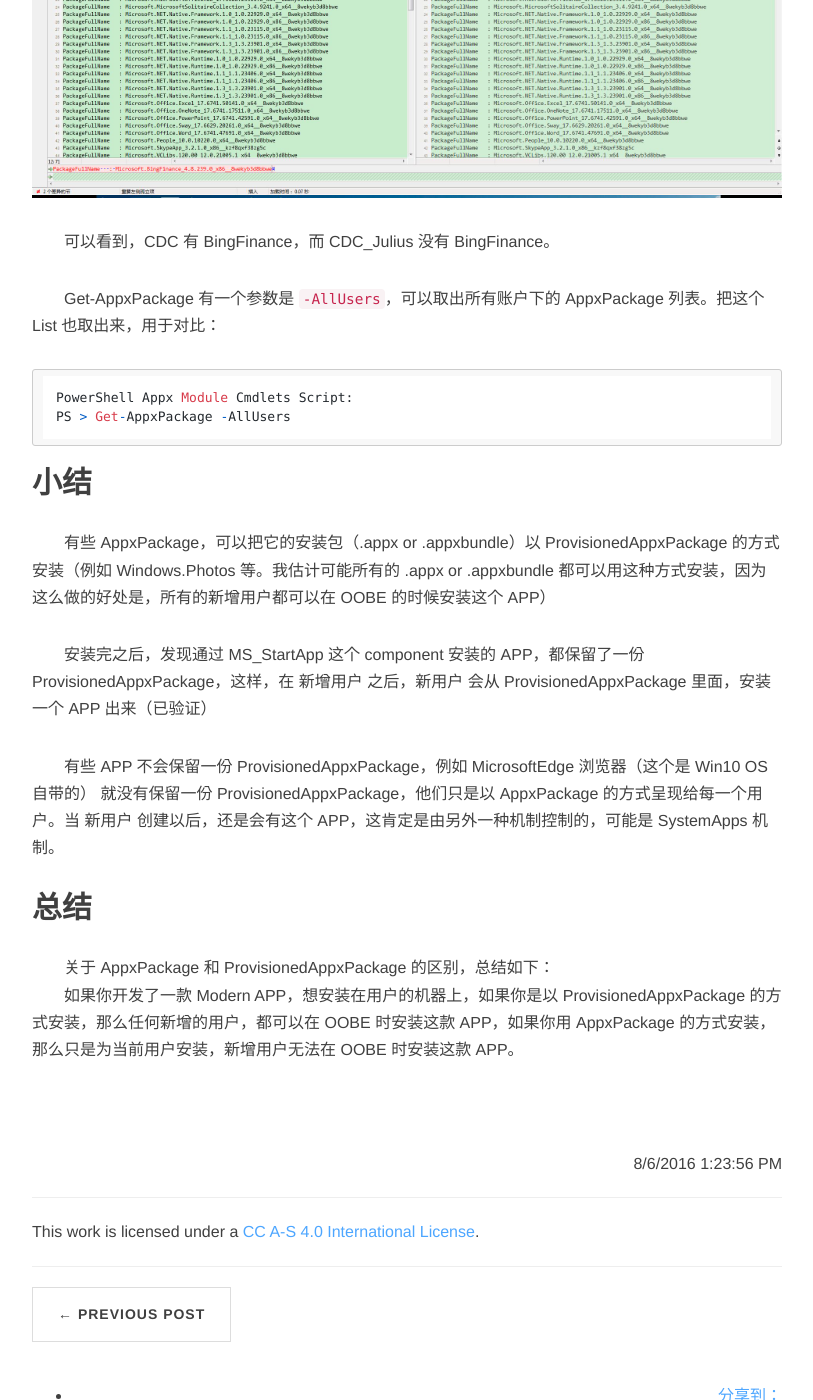
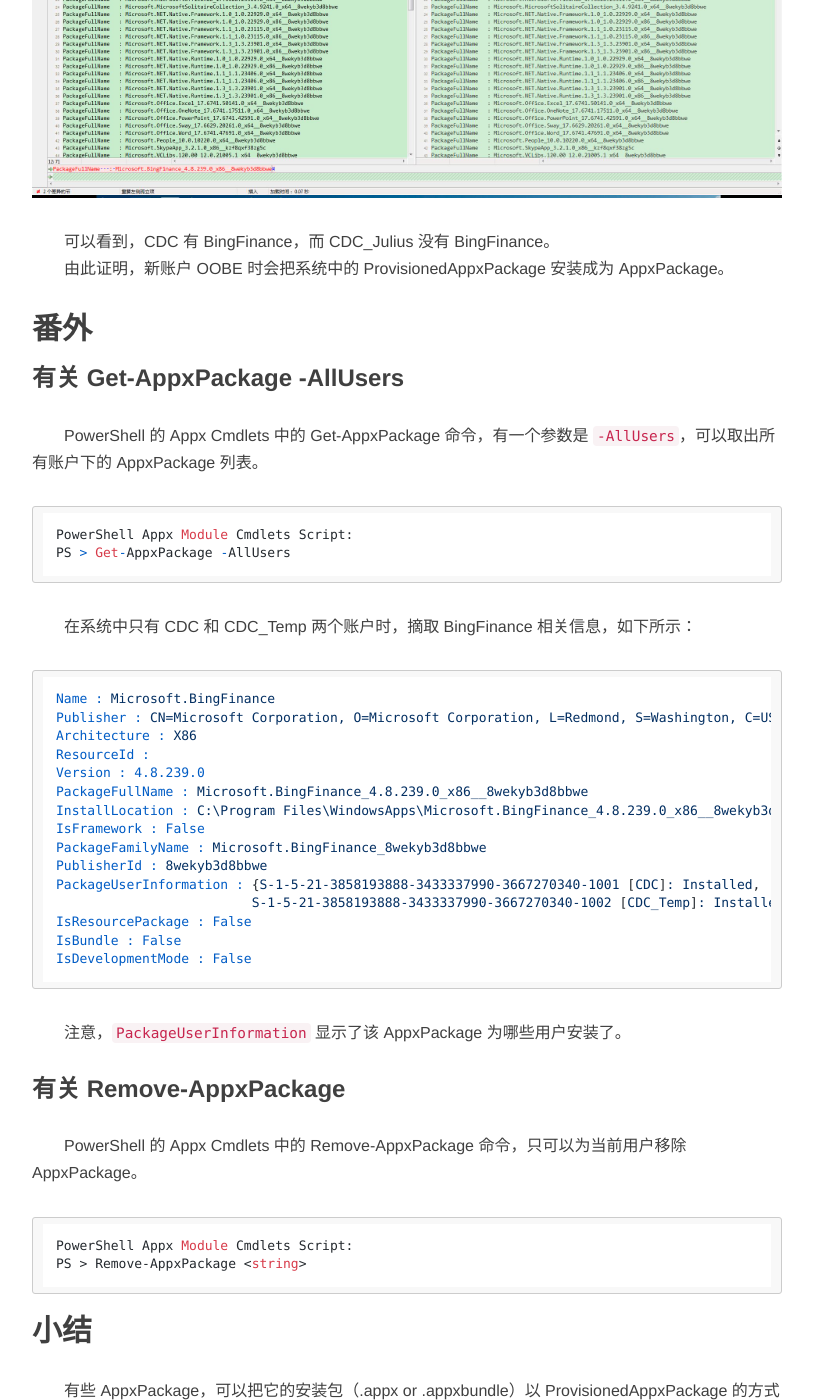
Before and after one commit to Julius-Liu/julius-liu.github.com, a Jekyll site: the page built from _posts/2016-08-12-provisioned_appx_package.md, in a window 1280 px wide and 1400 px high, scrolled down 4255 px. Shown: the whole window, without its empty margins (233-1046 px from the left). Built offline with Jekyll 4.4.1, drawn with Linux system fonts in a browser that asks for light colours; nearby versions of some CDN libraries; comment, search, counter and statistics services are not loaded; some of the changed text lies outside the part shown.

Commit message:
Add blog for ProvisionedAppxPackage

```diff
--- a/_posts/2016-08-06-provisioned_appx_package.md
+++ b/_posts/2016-08-12-provisioned_appx_package.md
@@ -80,12 +80,44 @@
 <center>
   <p><img src="/images/provisioned-appx-package/03_cdc_julius_appx_compare.JPG" align="center"></p>
 </center>
-　　可以看到，CDC 有 BingFinance，而 CDC_Julius 没有 BingFinance。
+　　可以看到，CDC 有 BingFinance，而 CDC_Julius 没有 BingFinance。<br/>
+　　由此证明，新账户 OOBE 时会把系统中的 ProvisionedAppxPackage 安装成为 AppxPackage。
 
-　　Get-AppxPackage 有一个参数是 `-AllUsers`，可以取出所有账户下的 AppxPackage 列表。把这个 List 也取出来，用于对比：
+## 番外 ##
+
+### 有关 Get-AppxPackage -AllUsers ###
+
+　　PowerShell 的 Appx Cmdlets 中的 Get-AppxPackage 命令，有一个参数是 `-AllUsers`，可以取出所有账户下的 AppxPackage 列表。
 
 	PowerShell Appx Module Cmdlets Script:
 	PS > Get-AppxPackage -AllUsers
+
+　　在系统中只有 CDC 和 CDC_Temp 两个账户时，摘取 BingFinance 相关信息，如下所示：
+
+	Name                   : Microsoft.BingFinance
+	Publisher              : CN=Microsoft Corporation, O=Microsoft Corporation, L=Redmond, S=Washington, C=US
+	Architecture           : X86
+	ResourceId             :
+	Version                : 4.8.239.0
+	PackageFullName        : Microsoft.BingFinance_4.8.239.0_x86__8wekyb3d8bbwe
+	InstallLocation        : C:\Program Files\WindowsApps\Microsoft.BingFinance_4.8.239.0_x86__8wekyb3d8bbwe
+	IsFramework            : False
+	PackageFamilyName      : Microsoft.BingFinance_8wekyb3d8bbwe
+	PublisherId            : 8wekyb3d8bbwe
+	PackageUserInformation : {S-1-5-21-3858193888-3433337990-3667270340-1001 [CDC]: Installed,
+	                         S-1-5-21-3858193888-3433337990-3667270340-1002 [CDC_Temp]: Installed}
+	IsResourcePackage      : False
+	IsBundle               : False
+	IsDevelopmentMode      : False
+
+　　注意，`PackageUserInformation` 显示了该 AppxPackage 为哪些用户安装了。
+
+### 有关 Remove-AppxPackage ###
+
+　　PowerShell 的 Appx Cmdlets 中的 Remove-AppxPackage 命令，只可以为当前用户移除 AppxPackage。
+
+	PowerShell Appx Module Cmdlets Script:
+	PS > Remove-AppxPackage <string>
 
 ## 小结 ##
 
@@ -100,6 +132,12 @@
 　　关于 AppxPackage 和 ProvisionedAppxPackage 的区别，总结如下：<br/>
 　　如果你开发了一款 Modern APP，想安装在用户的机器上，如果你是以 ProvisionedAppxPackage 的方式安装，那么任何新增的用户，都可以在 OOBE 时安装这款 APP，如果你用 AppxPackage 的方式安装，那么只是为当前用户安装，新增用户无法在 OOBE 时安装这款 APP。
 
+## 参考资料 ##
+
+1. [DISM App Package (.appx or .appxbundle) Servicing Command-Line Options](https://technet.microsoft.com/en-us/library/hh824882.aspx) （通过 DISM 安装 ProvisionedAppxPackage，这是知识点的引入）
+1. [DISM Cmdlets](https://technet.microsoft.com/en-us/library/dn376474.aspx) （PowerShell 的 DISM Cmdlets）
+1. [Appx Module Cmdlets](https://technet.microsoft.com/en-us/library/dn448373.aspx) （PowerShell 的 Appx Module Cmdlets）
+
 <br/>
 
-<div align="right">8/6/2016 1:23:56 PM </div>
+<div align="right">8/12/2016 3:06:42 PM </div>
```
